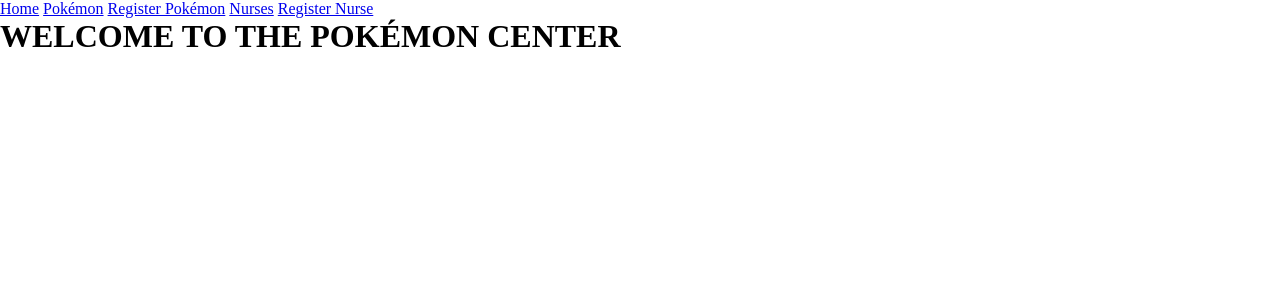
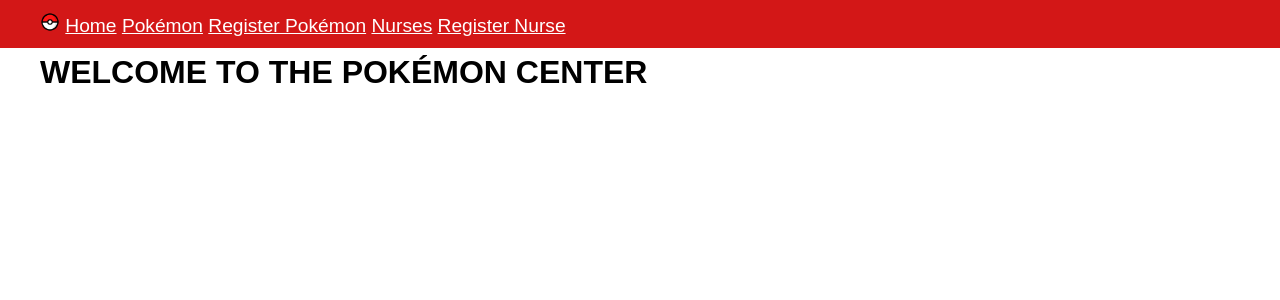
Before and after one commit to TheJSD/Pokemon-Center-Project, a Flask app: page / in a window 1280 px wide. Shown: the top 300 px of the page. Run offline with Flask 3, Linux system fonts and the light colour scheme.

Commit message:
working on css - got background colour on navbar

```diff
--- a/static/css/style.css
+++ b/static/css/style.css
@@ -1,9 +1,33 @@
+/* global */
+
 * {
   padding: 0px;
   margin: 0px;
 }
 
+body {
+  font-family: Arial, Helvetica, sans-serif;
+}
+
 .container {
-  max-width: 1000px;
+  max-width: 1200px;
+
   margin: 0 auto;
+  height: 3rem;
+  display: flex;
+  align-items: center;
 }
+
+/* base.jinja */
+
+.navbar__background {
+  background-color: rgb(211, 23, 23);
+}
+
+.navbar__items {
+  font-size: 1.2rem;
+}
+
+.navbar__items > a {
+  color: white;
+}
--- a/templates/base.jinja
+++ b/templates/base.jinja
@@ -7,16 +7,21 @@
   <title>{{ title }}</title>
 </head>
 <body>
-  <nav>
+<div class="navbar__background">
+    <div class="container">
+    <nav class="navbar__items">
+      <img src="/static/images/Poké_Ball_icon.png" height="20px">
       <a href="/">Home</a>
       <a href="/pokémon">Pokémon</a>
       <a href="/pokémon/new_pokémon">Register Pokémon</a>
       <a href="/nurses">Nurses</a>
       <a href="/nurses/new">Register Nurse</a>
     </nav>
+  </div></div>
 
   {% block content %}
 
   {% endblock content %}
+
 </body>
 </html>
--- a/templates/index.jinja
+++ b/templates/index.jinja
@@ -1,4 +1,6 @@
 {% extends "base.jinja" %}
 {% block content %}
+  <div class="container">
   <h1>WELCOME TO THE POKÉMON CENTER</h1>
+  </div>
 {% endblock content %}
```
Also changed, not shown: static/images/Poké_Ball_icon.png (added). Lines whose indentation alone changed are shown as unchanged.
